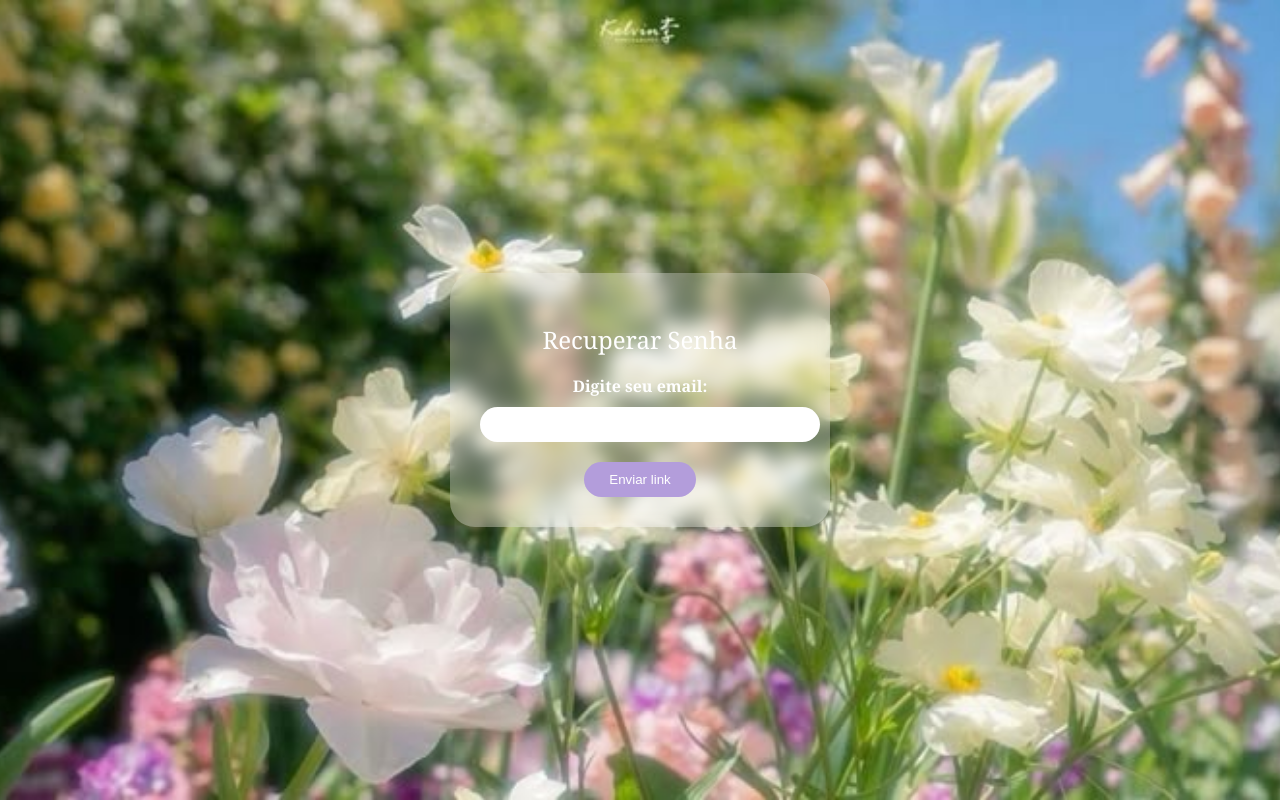
After one commit to Raissa10cruz/Projeto, a PHP site: page /Raissa/esqueci_senha.php in a window 1280 px wide. The commit adds this page. Run offline with PHP 8.4, Linux system fonts and the light colour scheme.

Commit message:
modificação 2

```diff
--- /dev/null
+++ b/Raissa/esqueci_senha.php
@@ -0,0 +1,83 @@
+<?php
+session_start();
+$msg = "";
+
+if ($_SERVER["REQUEST_METHOD"] === "POST") {
+  $email = $_POST['email'];
+
+  // Simulação de envio de link de redefinição
+  // Em um sistema real, você enviaria um email com token
+  $_SESSION['recuperar_email'] = $email;
+  header("Location: recuperar_senha.php");
+  exit();
+}
+?>
+
+<!DOCTYPE html>
+<html lang="pt-br">
+<head>
+  <meta charset="UTF-8">
+  <title>Esqueci a Senha</title>
+  <style>
+    body {
+      font-family: Georgia, serif;
+      background: url('imgRaissa/Flower hd 4k wallpaper 1920x1080 laptop desktop wpp_ 🌹.jfif') no-repeat center center;
+      background-size: cover;
+      display: flex;
+      justify-content: center;
+      align-items: center;
+      min-height: 100vh;
+      margin: 0;
+    }
+
+    .form-container {
+      background-color: rgba(255, 255, 255, 0.3);
+      padding: 30px;
+      border-radius: 25px;
+      width: 320px;
+      text-align: center;
+      backdrop-filter: blur(8px);
+    }
+
+    h2 {
+      color: white;
+      font-weight: normal;
+    }
+
+    label {
+      display: block;
+      color: white;
+      font-weight: bold;
+      margin-top: 15px;
+    }
+
+    input[type=email] {
+      width: 100%;
+      padding: 10px;
+      border-radius: 20px;
+      border: none;
+      margin-top: 10px;
+    }
+
+    .btn {
+      background-color: #b39ddb;
+      color: white;
+      padding: 10px 25px;
+      border: none;
+      border-radius: 20px;
+      margin-top: 20px;
+      cursor: pointer;
+    }
+  </style>
+</head>
+<body>
+  <div class="form-container">
+    <h2>Recuperar Senha</h2>
+    <form method="POST">
+      <label>Digite seu email:</label>
+      <input type="email" name="email" required>
+      <button class="btn" type="submit">Enviar link</button>
+    </form>
+  </div>
+</body>
+</html>
```
Also changed, not shown: Raissa/cadastrar.php (+19 -3 lines), Raissa/login.php (+19 -17 lines), Raissa/recuperar_senha.php (added, +115 -0 lines).
